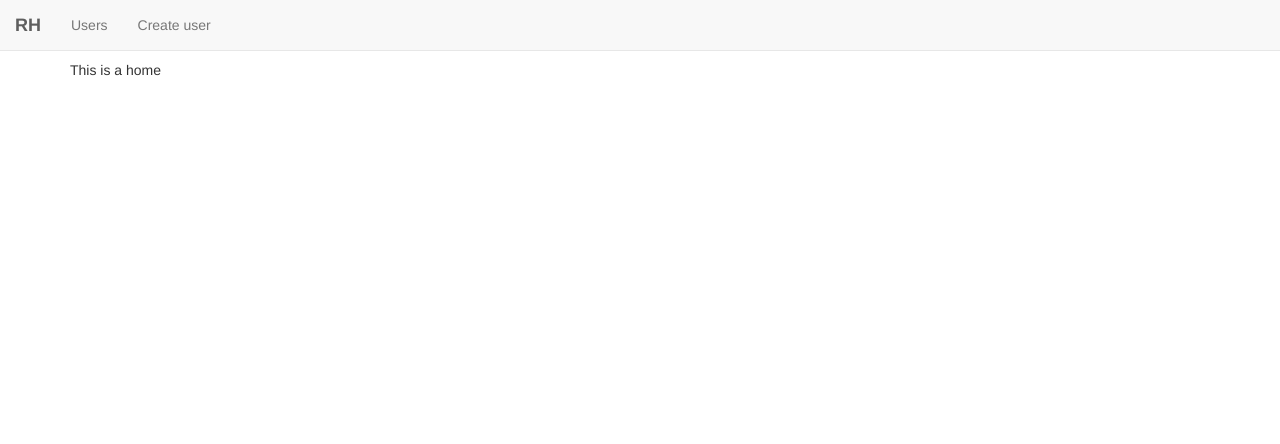
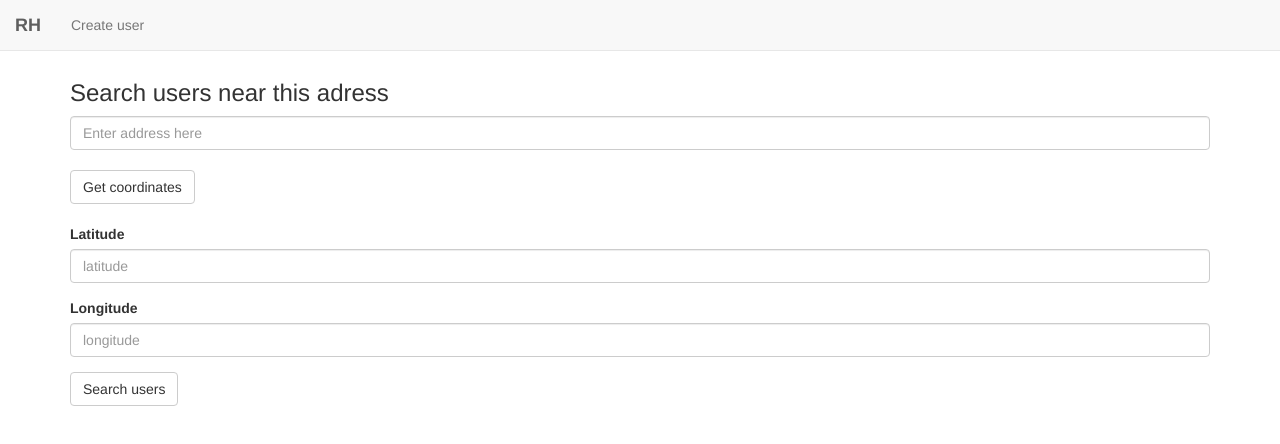
Before and after one commit to ledrago/test_geoloc, a website: page client/index.html at #!/users in a window 1280 px wide. Drawn offline with Linux system fonts and the light colour scheme; some packages are replaced by stand-ins of ours.

Commit message:
change adress home

```diff
--- a/client/index.html
+++ b/client/index.html
@@ -24,7 +24,6 @@
                 </a>
             </div>
             <ul class="nav navbar-nav">
-                <li><a href="/users">Users</a></li>
                 <li><a href="/create_user">Create user</a></li>
             </ul>
         </div>
--- a/client/js/routes.js
+++ b/client/js/routes.js
@@ -10,8 +10,8 @@ angular.module('app')
                 controller: 'UserController as usr'
             })
             .otherwise({
-                templateUrl: 'views/home/home.html',
-                controller: 'HomeController as home'
+                templateUrl: 'views/user/users.html',
+                controller: 'UserController as usr'
             })
 
         $locationProvider.html5Mode(true);
--- a/client/views/user/users.html
+++ b/client/views/user/users.html
@@ -22,7 +22,7 @@
     <label for="longitude">Longitude</label>
     <input type="text"  step="any" class="form-control" id="longitude" placeholder="longitude" ng-model="usr.longitude">
 </div>
-    <button type="submit" class="btn btn-default">Send</button>
+    <button type="submit" class="btn btn-default">Search users</button>
 </form><br>
 
     <div ng-repeat="user in usr.users">
```
